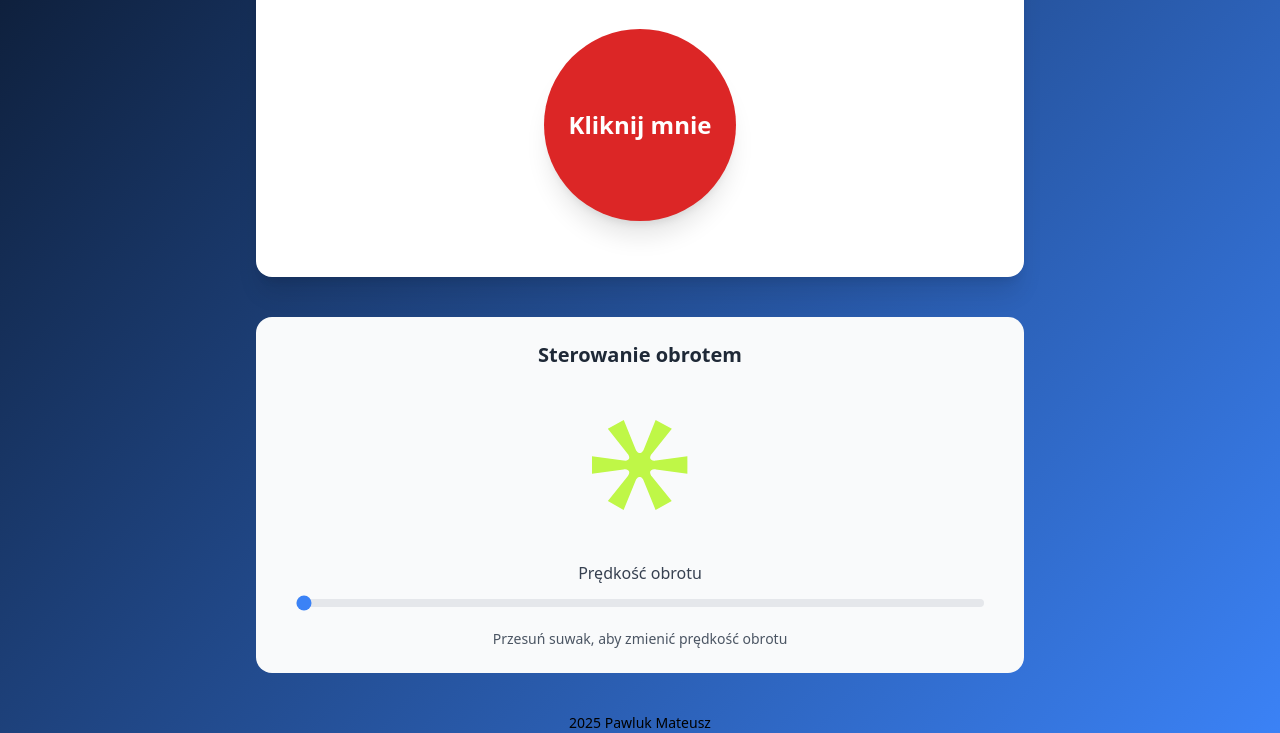
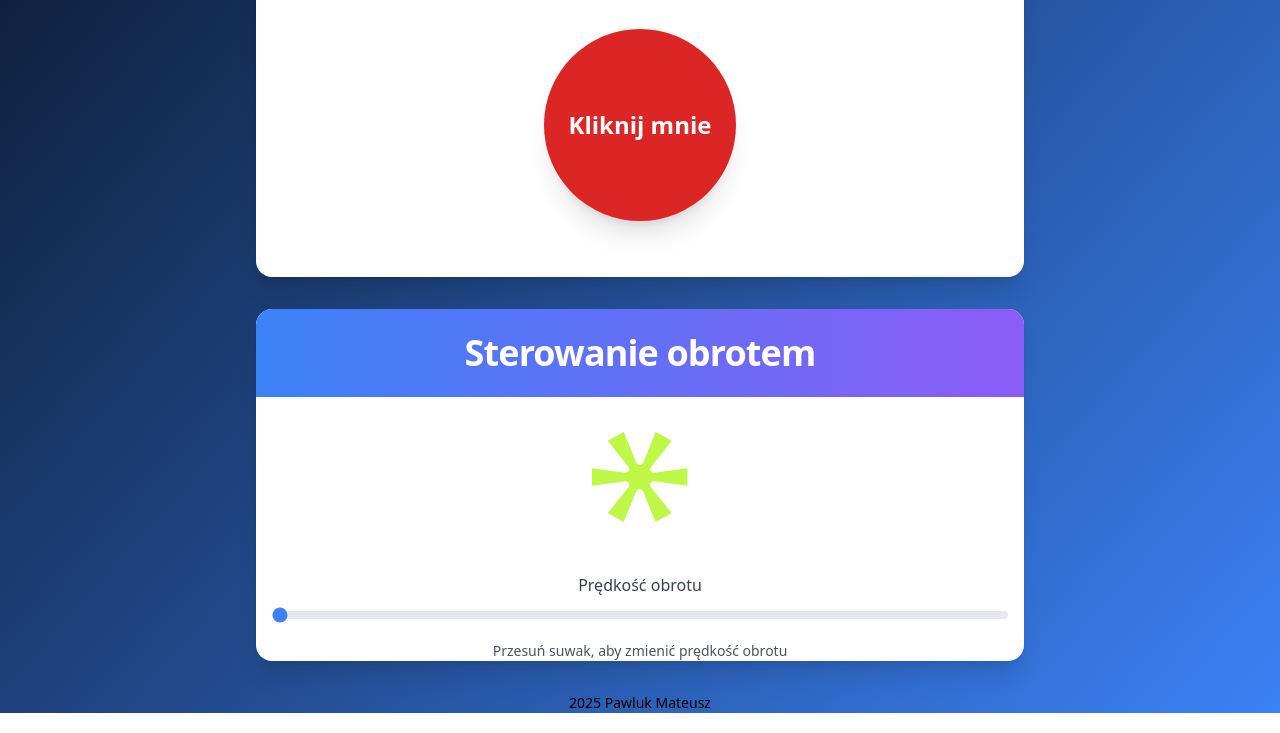
Before and after one commit to MatPawluk/Nuda, a plain HTML site: page index.html in a window 1280 px wide. Shown: the part 723-1456 px from the top of the page. Drawn offline with nearby package versions, Linux system fonts and the light colour scheme; no server answers.

Commit message:
Zmieniono nagłówek sekcji "Sterowanie obrotem" na bardziej wyróżniający się oraz poprawiono formatowanie kontenera

```diff
--- a/index.html
+++ b/index.html
@@ -120,8 +120,10 @@
     </div>
 
     <div
-        class="bg-gray-50 p-6 rounded-2xl max-w-3xl mx-auto mb-10 transition-all duration-300 mt-10">
-        <h3 class="text-xl font-semibold text-gray-800 mb-4 text-center">Sterowanie obrotem</h3>
+        class="max-w-3xl mx-auto bg-white rounded-2xl shadow-xl overflow-hidden transition-all duration-300 hover:shadow-2xl mt-8">
+        <div class="bg-gradient-to-r from-primary to-accent p-6">
+            <h1 class="text-3xl md:text-4xl font-bold text-white text-center tracking-tight">Sterowanie obrotem</h1>
+        </div>
 
         <div class="flex flex-col items-center space-y-4">
             <div
```
